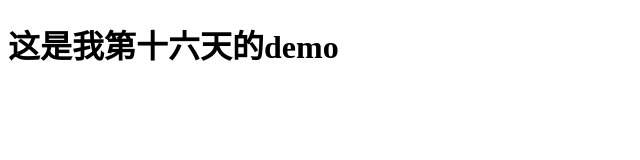
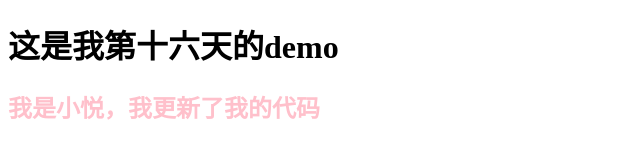
Before and after one commit to Helloyuer/zyProject, a plain HTML site: page index.html in a window 1280 px wide. Shown: the whole page, without its empty margins (0-640 px from the left). Drawn offline with Linux system fonts and the light colour scheme.

Commit message:
添加了css，js文件

```diff
--- /dev/null
+++ b/css/index.css
@@ -0,0 +1,3 @@
+h2 {
+    color: pink;
+}
--- a/index.html
+++ b/index.html
@@ -5,10 +5,12 @@
     <meta name="viewport" content="width=device-width, initial-scale=1.0">
     <meta http-equiv="X-UA-Compatible" content="ie=edge">
     <title>demo16</title>
+    <link rel="stylesheet" href="../zyProject/css/index.css">
 </head>
 <body>
     <div>
         <h1>这是我第十六天的demo</h1>
+        <h2>我是小悦，我更新了我的代码</h2>
     </div>
 </body>
 </html>
```
